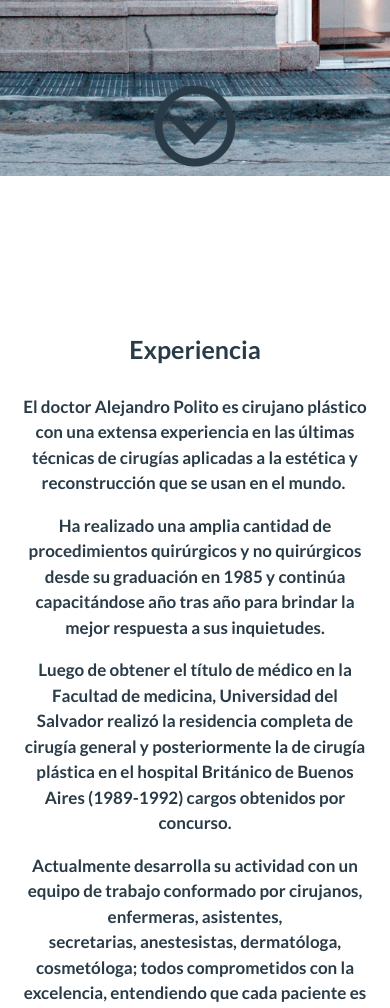
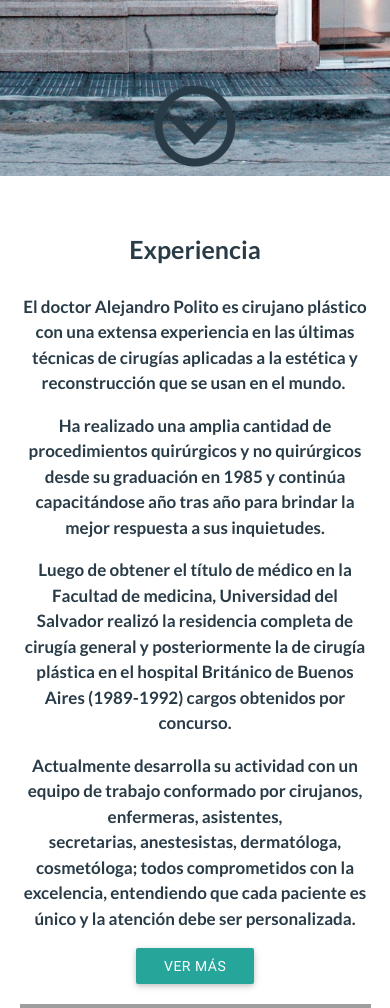
Before and after one commit to delfipolito/alejandro-web, a PHP site: page / in a window 390 px wide. Shown: the part 634-1642 px from the top of the page. Run offline with PHP 8.4, Linux system fonts and the light colour scheme; grey boxes are pictures that could not be loaded.

```diff
--- a/css/style.css
+++ b/css/style.css
@@ -174,4 +174,5 @@ section{
   .brandImage{height: 80px;}
   .experienceCol{text-align: center;}
   .seeMore{ margin-bottom: 20px;}
+  #abautMe{ height: auto;}
 }
--- a/home.html
+++ b/home.html
@@ -45,7 +45,7 @@
 	  <section id="home">
 	  	<img src="./images/down-arrow.png"  class="arrow">
 	  </section>
-	  <section id="1" class="intersection">
+	  <section id="1" class="intersection hide-on-small-only">
 	  </section>
 	  <section id="abautMe">
 	  	<div class="container">
```
Also changed, not shown: 2 other files.
